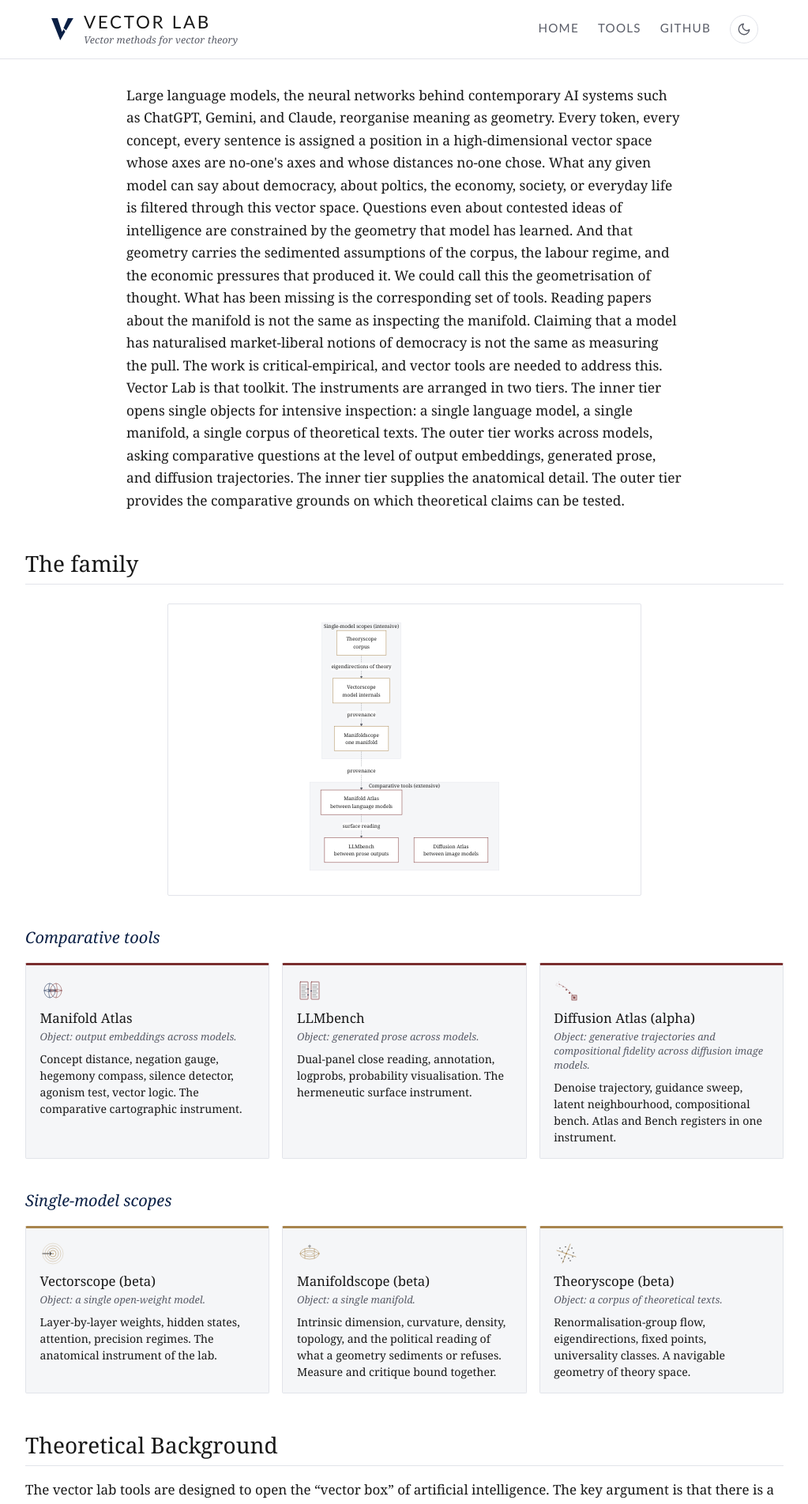
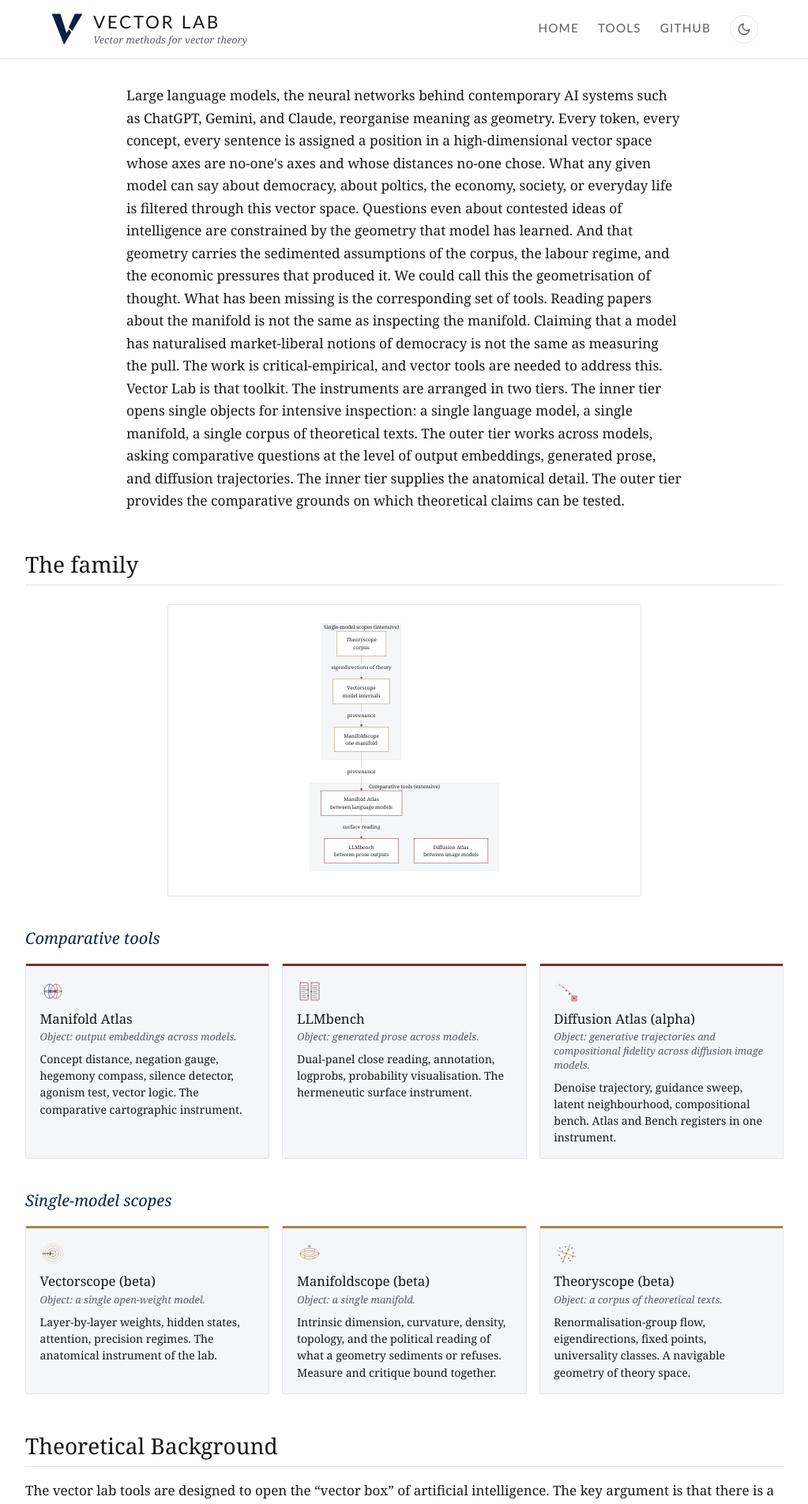
Before and after one commit to vector-lab-tools/vector-lab-tools.github.io, a Jekyll site: the page built from index.md, in a window 1280 px wide. Shown: the top 1904 px of the page at 79% size, without its empty margins (128-1151 px from the left). Built offline with Jekyll 4.4.1, drawn with Linux system fonts in a browser that asks for light colours.

Commit message:
Brand mark sized to span the wordmark + tagline block
Bumped .brand-mark from 30px to 42px so the mark covers the full
height of the brand block (VECTOR LAB wordmark at 1.4rem + 0.2rem
gap + tagline at 0.78rem, line-height 1.1 — roughly 41.5px total).

David asked for "10% bigger" but 10% would have only brought the
mark to 33px, still well short of the brand-block height. Bumped
to 42px to actually achieve the stated goal of covering the brand
and motto.

Easy to dial back: 36-38px sits closer to the original spec if 42px
reads as too dominant against the wordmark.

Supported-by: Claude

```diff
--- a/assets/css/style.scss
+++ b/assets/css/style.scss
@@ -84,8 +84,8 @@ body {
   border: none;
 
   .brand-mark {
-    width: 30px;
-    height: 30px;
+    width: 42px;
+    height: 42px;
     display: block;
     flex-shrink: 0;
   }
```
